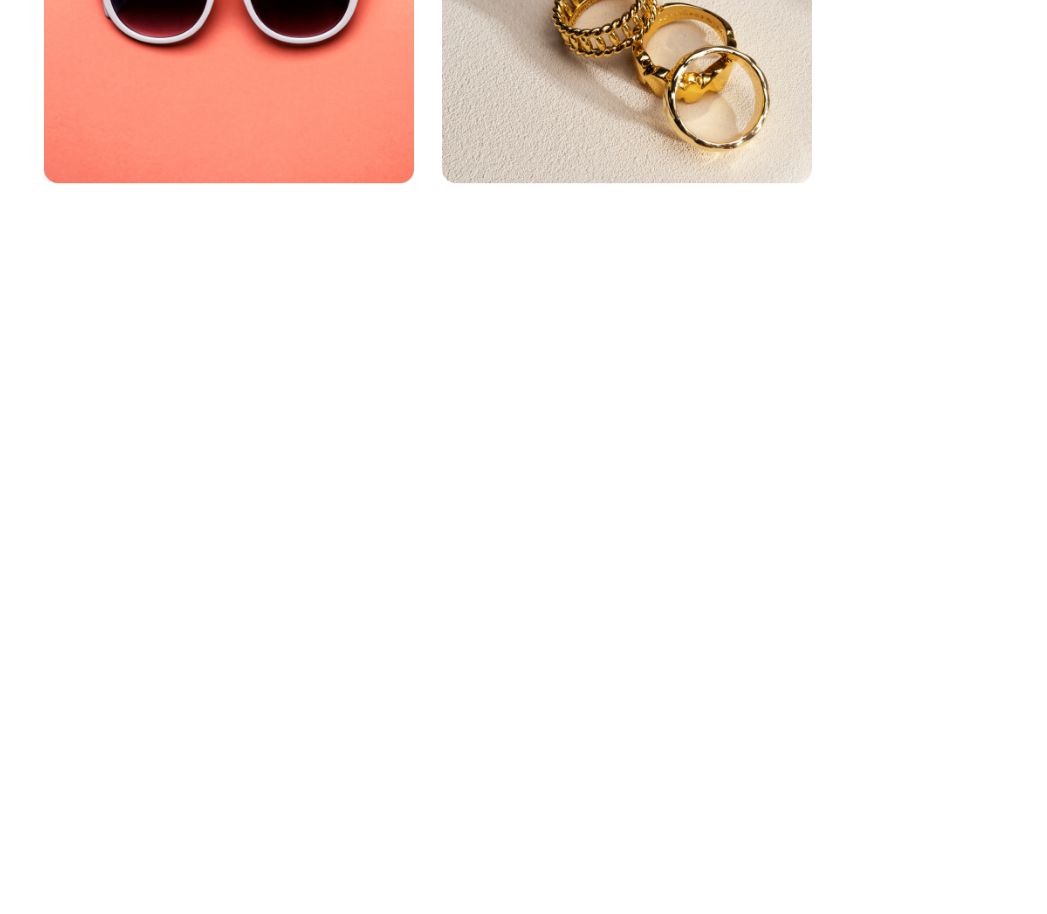
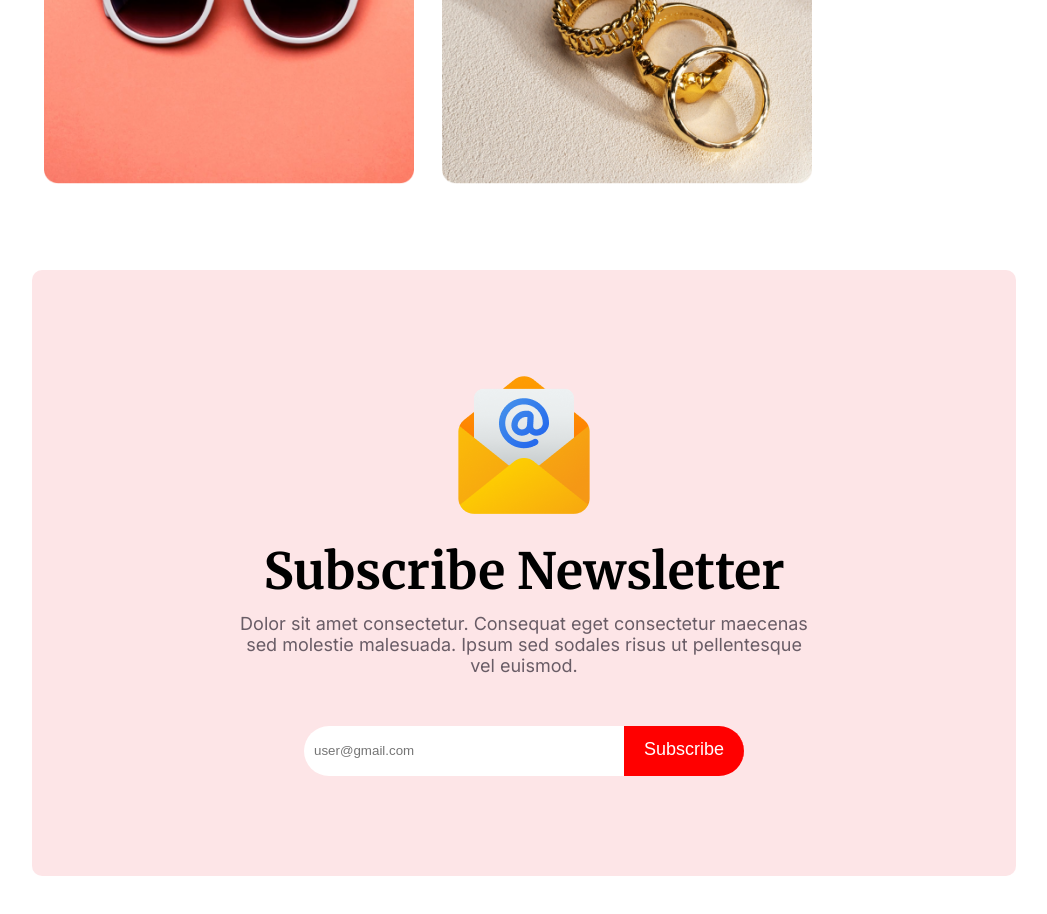
Before and after one commit to Ridwan4D/ph-assignment-1, a plain HTML site: page index.html in a window 1280 px wide. Shown: the part 5700-6614 px from the top of the page, without its empty margins (116-1163 px from the left). Before the commit the page ends 6000 px from the top, so only its background shows below. Drawn offline with Linux system fonts and the light colour scheme.

Commit message:
mail section created successfully

```diff
--- a/css/style.css
+++ b/css/style.css
@@ -320,19 +320,69 @@ main section {
     font-weight: bolder;
     margin: 0;
 }
-.portfolio-img{
+
+.portfolio-img {
     margin-top: 30px;
 }
-.portfolio-img img{
+
+.portfolio-img img {
     width: 370px;
     margin: 12px 12px;
     transition: all ease .2s;
 }
-.portfolio-img img:hover{
+
+.portfolio-img img:hover {
     border-radius: 20px;
     box-shadow: 8px 8px 8px rgba(0, 0, 0, 0.2);
 }
+
 /* holiday sale section end here */
+
+/* mail section start here */
+.mail-section {
+    background-color: rgba(250, 190, 194, 0.4);
+    border-radius: 10px;
+    text-align: center;
+    padding: 100px 0;
+}
+
+
+.mail-section h2 {
+    font-family: "Merriweather", sans-serif;
+    font-size: 50px;
+    font-weight: bolder;
+    margin: 15px 0 0;
+}
+
+.mail-section .color-text {
+    margin: 10px 200px 50px;
+}
+
+.mail-section input {
+    width: 300px;
+    height: 30px;
+    padding: 10px;
+    border: 0;
+    border-top-left-radius: 40px;
+    border-bottom-left-radius: 40px;
+    margin-right: 0;
+}
+
+.mail-section button {
+    width: 120px;
+    height: 50px;
+    background-color: red;
+    color: #fff;
+    font-size: 18px;
+    padding: 10px;
+    border: 0;
+    border-top: 3px solid red;
+    border-bottom: 5px solid red;
+    border-top-right-radius: 40px;
+    border-bottom-right-radius: 40px;
+    margin-left: 0;
+}
+/* mail section end here */
 /* main part end here */
 /* .................................................... */
 /* footer part start here */
--- a/index.html
+++ b/index.html
@@ -125,6 +125,21 @@
         </section>
         <!-- portfolio section end here -->
 
+        <!-- mail section start here -->
+        <section>
+            <div class="mail-section">
+                <img src="image/mail.png" alt="">
+                <h2>Subscribe Newsletter</h2>
+                <p class="color-text">Dolor sit amet consectetur. Consequat eget consectetur maecenas sed molestie
+                    malesuada. Ipsum sed sodales risus ut pellentesque vel euismod.
+                </p>
+                <form>
+                    <input type="text" placeholder="user@gmail.com"><button>Subscribe</button>
+                </form>
+            </div>
+        </section>
+        <!-- mail section end here -->
+
 
     </main>
     <!-- main part end here -->
```
